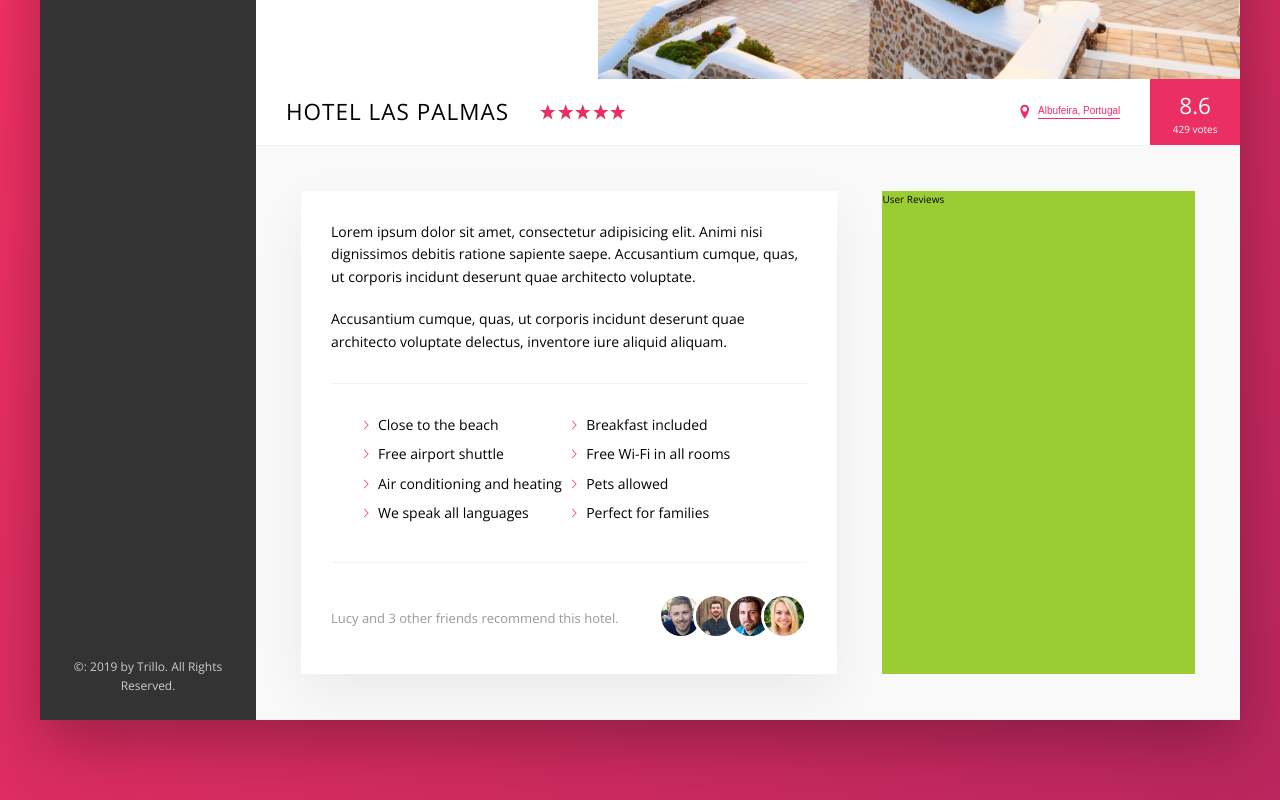
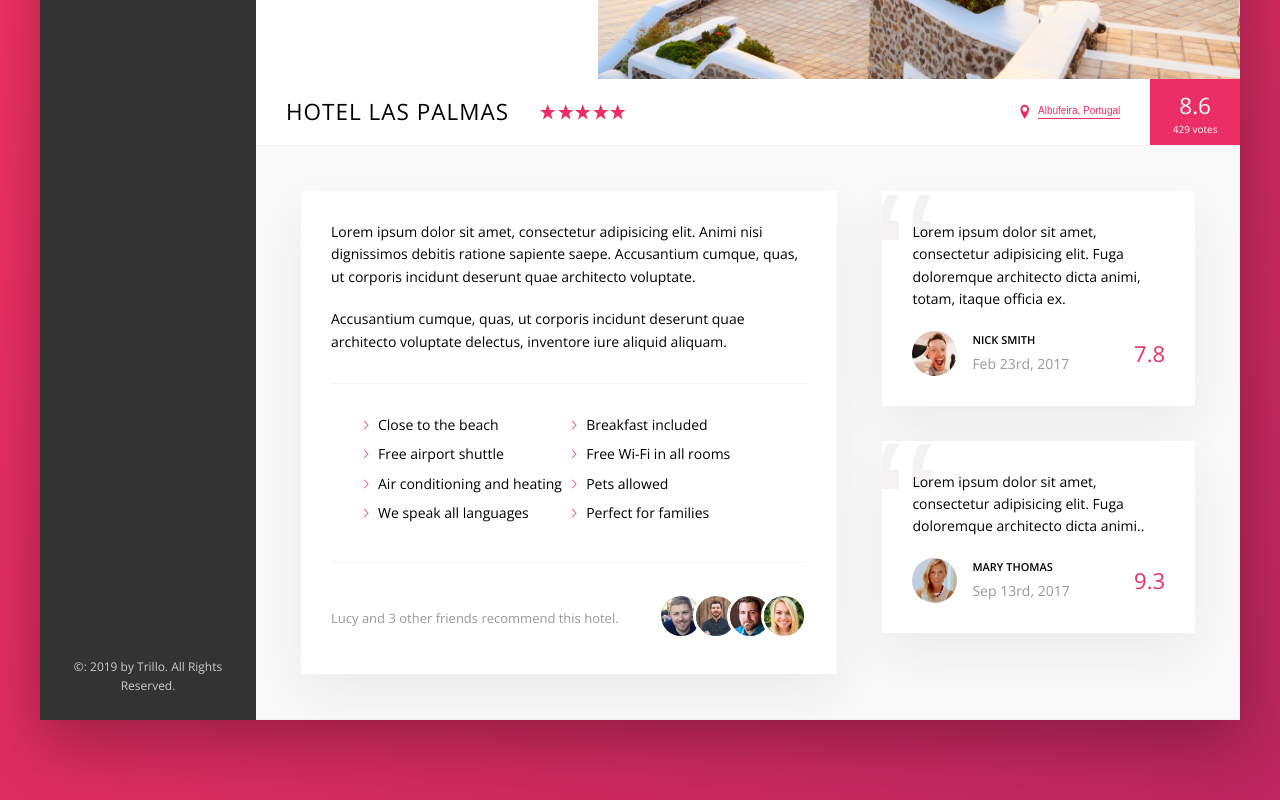
Before and after one commit to NortonNice/Trillo, a website: page index.html in a window 1280 px wide. Shown: the part 456-1256 px from the top of the page. Drawn offline with nearby package versions, Linux system fonts and the light colour scheme.

Commit message:
user reviews content and formatting

```diff
--- a/index.html
+++ b/index.html
@@ -166,7 +166,35 @@
                         </div>
 
                         <div class="user-reviews">
-                            User Reviews
+                            <figure class="review">
+                                <blockquote class="review__text">
+                                    Lorem ipsum dolor sit amet, consectetur adipisicing elit. Fuga doloremque architecto
+                                    dicta animi, totam, itaque officia ex.
+                                </blockquote>
+                                <figcaption class="review__user">
+                                    <img src="img/user-1.jpg" alt="user 1" class="review__photo">
+                                    <div class="review__user-box">
+                                        <p class="review__user-name">Nick Smith</p>
+                                        <p class="review__user-date">Feb 23rd, 2017</p>
+                                    </div>
+                                    <div class="review__rating">7.8</div>
+                                </figcaption>
+                            </figure>
+
+                            <figure class="review">
+                                    <blockquote class="review__text">
+                                        Lorem ipsum dolor sit amet, consectetur adipisicing elit. Fuga doloremque architecto
+                                        dicta animi..
+                                    </blockquote>
+                                    <figcaption class="review__user">
+                                        <img src="img/user-2.jpg" alt="user 2" class="review__photo">
+                                        <div class="review__user-box">
+                                            <p class="review__user-name">Mary Thomas</p>
+                                            <p class="review__user-date">Sep 13rd, 2017</p>
+                                        </div>
+                                        <div class="review__rating">9.3</div>
+                                    </figcaption>
+                                </figure>
                         </div>
                     </div>
             </main>
--- a/sass/_components.scss
+++ b/sass/_components.scss
@@ -374,3 +374,66 @@
         }
     }
 }
+
+//////////////////////////////////////////
+// REVIEWS
+.review {
+    background-color: #fff;
+    box-shadow: var(--shadow-light);
+    padding: 3rem;
+    margin-bottom: 3.5rem;
+    position: relative;
+    overflow: hidden;
+
+    &__text {
+        margin-bottom: 2rem;
+        z-index: 10;
+        position: relative;
+    }
+
+    &__user {
+        display: flex;
+        align-items: center;
+    }
+
+    &__photo {
+        height: 4.5rem;
+        width: 4.5rem;
+        border-radius: 50%;
+        margin-right: 1.5rem;
+    }
+
+    &__user-box {
+        margin-right: auto;
+    }
+
+    &__user-name {
+        font-size: 1.1rem;
+        font-weight: 600;
+        text-transform: uppercase;
+        margin-bottom: .4rem;
+    }
+
+    &__user-date {
+        font-size: 1remm;
+        color: var(--color-grey-dark-3);
+    }
+
+    &__rating {
+        color: var(--color-primary);
+        font-size: 2.2rem;
+        font-weight: 300;
+    }
+
+    &::before {
+        content: "\201C";
+        position: absolute;
+        top: -2.75rem;
+        left: -1rem;
+        line-height: 1;
+        font-size: 20rem;
+        color: var(--color-grey-light-2);
+        font-family: sans-serif;
+        z-index: 1;
+    }
+}
--- a/sass/_layout.scss
+++ b/sass/_layout.scss
@@ -38,6 +38,7 @@
 }
 
 .detail {
+    font-size: 1.4rem;
     display: flex;
     padding: 4.5rem;
     background-color: var(--color-grey-light-1);
@@ -45,7 +46,6 @@
 }
 
 .description {
-    font-size: 1.4rem;
     background-color: #fff;
     box-shadow: var(--shadow-light);
     padding: 3rem;
@@ -55,6 +55,5 @@
 }
 
 .user-reviews {
-    background-color: yellowgreen;
     flex: 1;
 }
```
Also changed, not shown: css/style.css.
